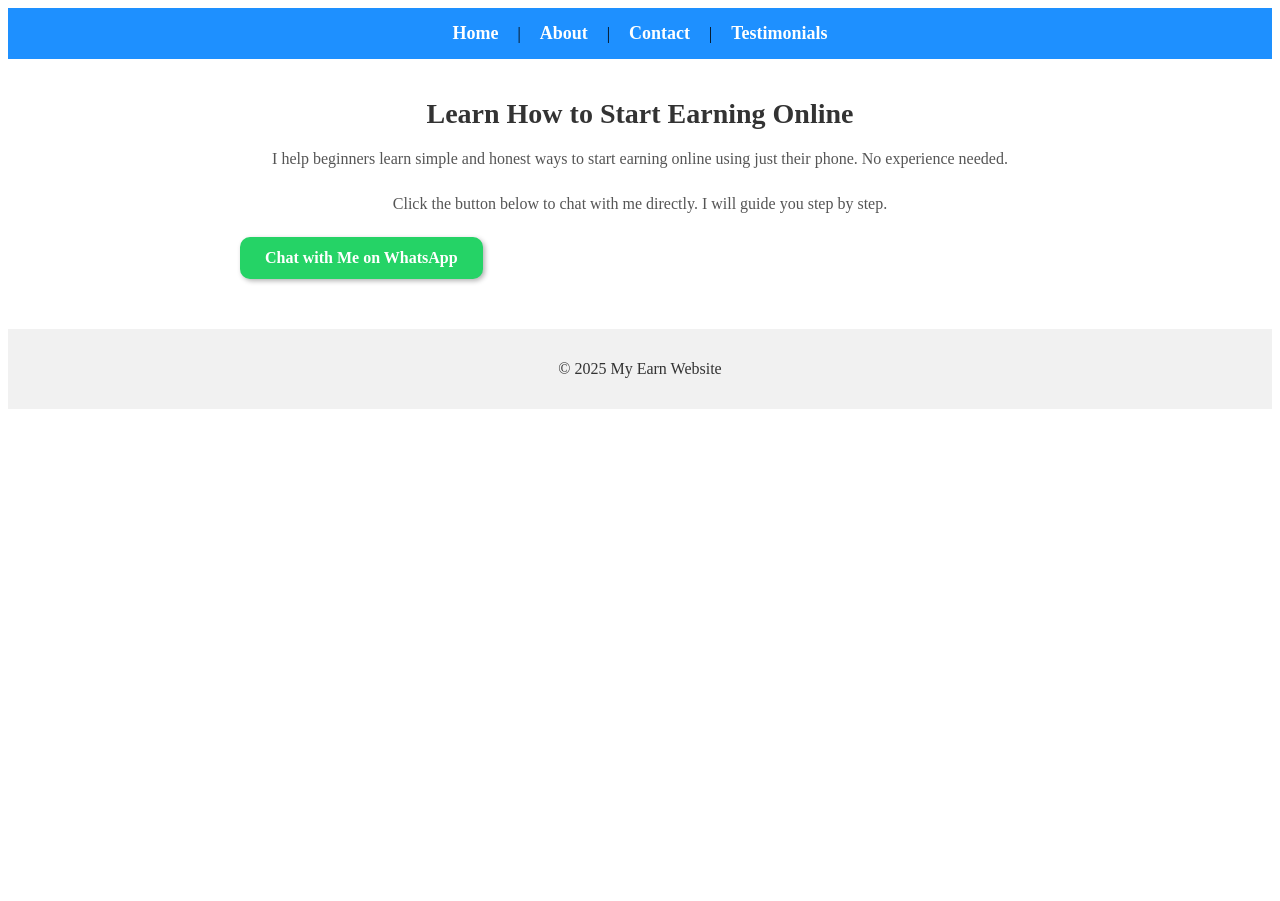
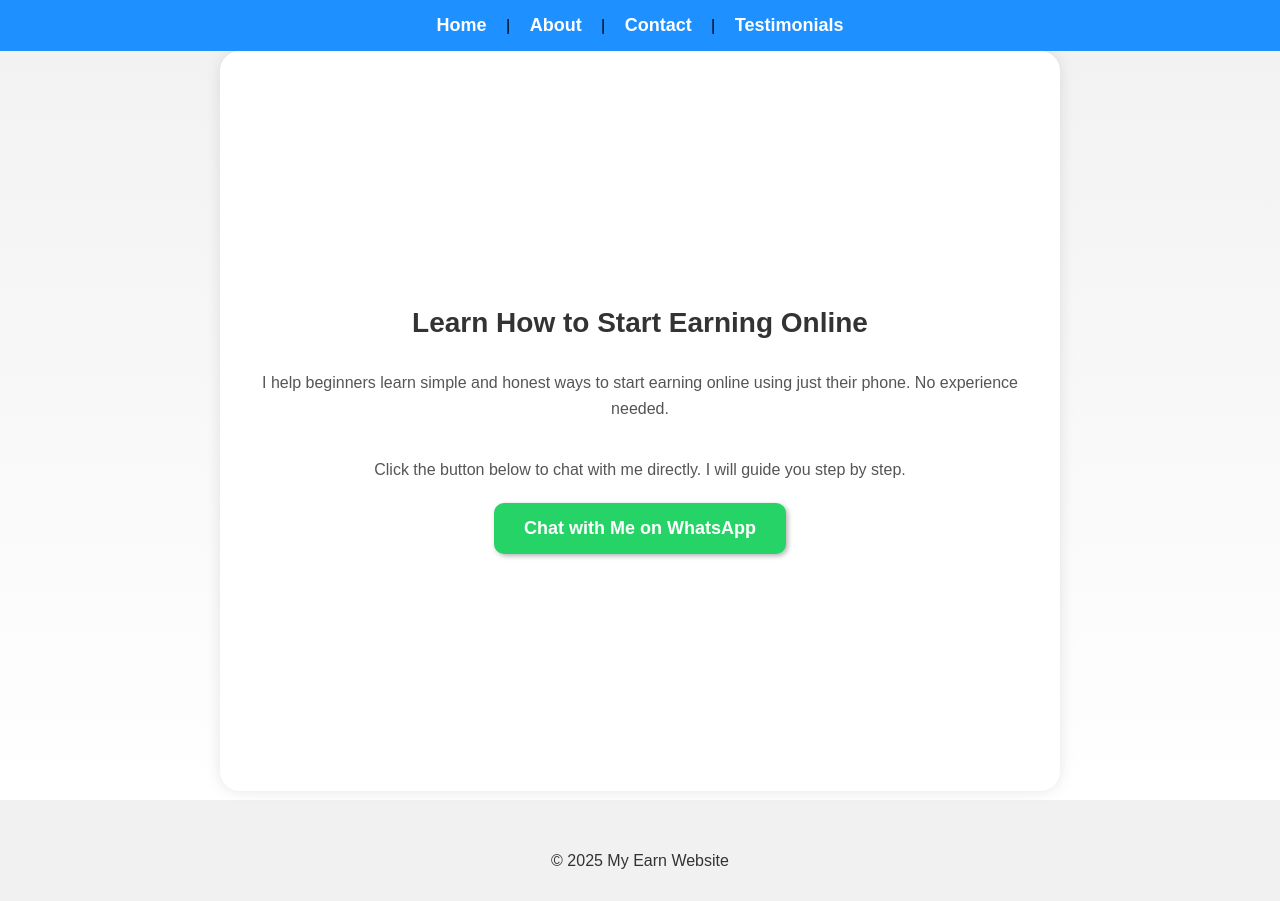
Before and after one commit to perry0916593-dot/my-earn-website, a plain HTML site: page index.html in a window 1280 px wide. Before the commit the page ends 800 px from the top, so only its background shows below. Drawn offline with Linux system fonts and the light colour scheme.

Commit message:
Update style.css

```diff
--- a/style.css
+++ b/style.css
@@ -3,6 +3,9 @@ header {
   background-color: #1e90ff;
   padding: 15px;
   text-align: center;
+  position: sticky;
+  top: 0;
+  z-index: 1000;
 }
 
 header nav a {
@@ -18,10 +21,25 @@ header nav a:hover {
 }
 
 /* ===== MAIN CONTENT ===== */
+body, html {
+  height: 100%;
+  margin: 0;
+  font-family: Arial, sans-serif;
+  background: linear-gradient(to bottom, #f1f1f1, #ffffff);
+}
+
 main {
+  display: flex;
+  flex-direction: column;
+  justify-content: center;
+  align-items: center;
+  height: calc(100% - 100px); /* leave space for header/footer */
   padding: 20px;
   max-width: 800px;
   margin: 0 auto;
+  background-color: white;
+  border-radius: 20px;
+  box-shadow: 0px 0px 15px rgba(0,0,0,0.1);
 }
 
 main h1 {
@@ -42,7 +60,7 @@ main p {
 /* ===== BUTTONS ===== */
 .button {
   display: inline-block;
-  padding: 12px 25px;
+  padding: 15px 30px;
   background-color: #25d366;
   color: white;
   font-weight: bold;
@@ -50,6 +68,7 @@ main p {
   text-decoration: none;
   box-shadow: 2px 2px 5px rgba(0,0,0,0.3);
   transition: transform 0.2s;
+  font-size: 18px;
 }
 
 .button:hover {
@@ -93,7 +112,7 @@ footer {
   }
 
   .button {
-    padding: 10px 20px;
+    padding: 12px 20px;
     font-size: 16px;
   }
 }
```
